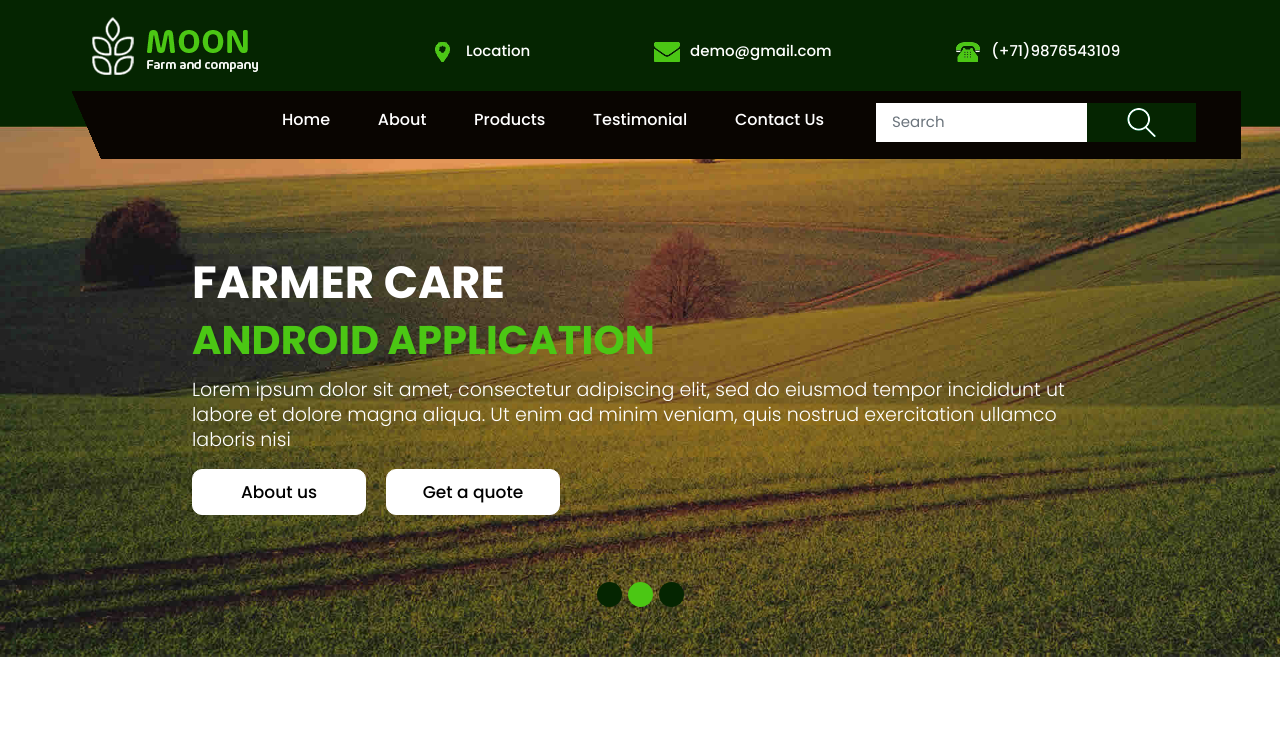
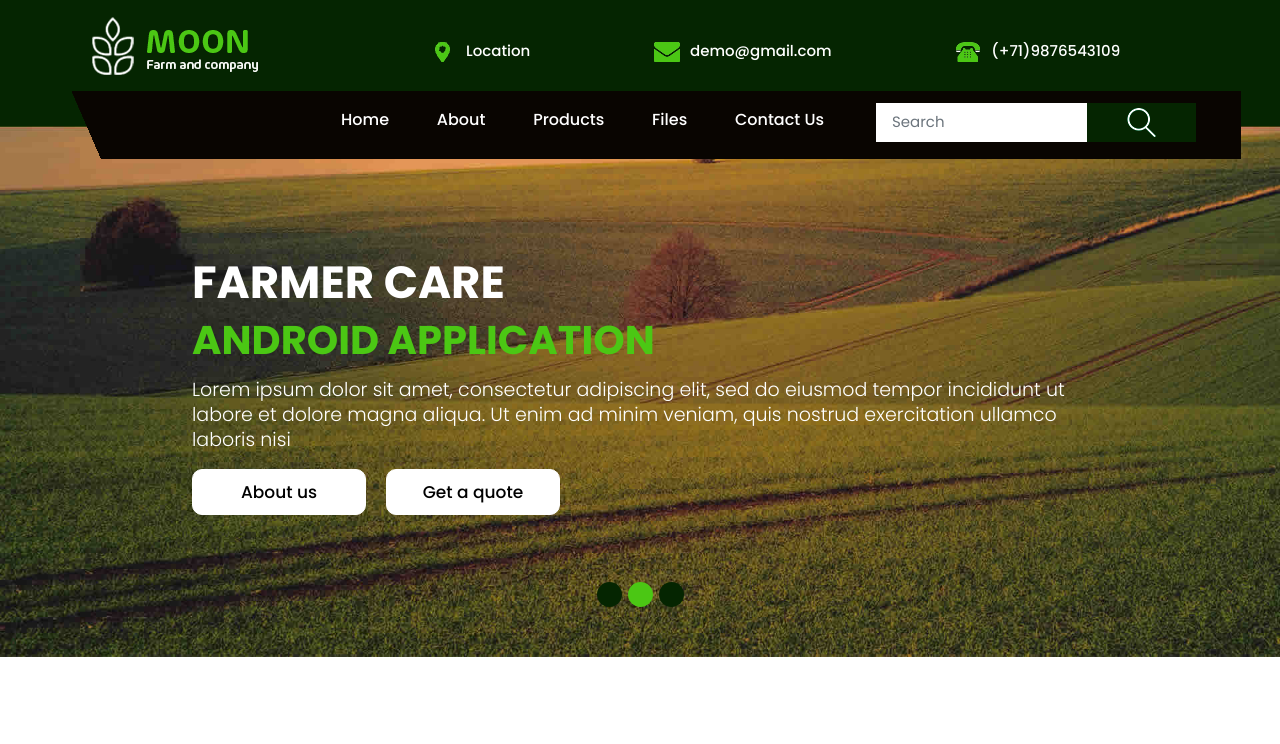
Before and after one commit to kalanaej/Farmer-Care, a plain HTML site: page index.html in a window 1280 px wide. Shown: the top 744 px of the page. Drawn offline with nearby package versions, Linux system fonts and the light colour scheme; some packages are replaced by stand-ins of ours.

Commit message:
Kalana test 1

```diff
--- a/index.html
+++ b/index.html
@@ -76,7 +76,7 @@
                                                 <li class="active"> <a href="index.html">Home</a> </li>
                                                 <li> <a href="#about">About</a> </li>
                                                 <li><a href="#product">Products</a></li>
-                                                <li><a href="#testimonial">Testimonial</a></li>
+                                                <li><a href="#testimonial">Files</a></li>
                                                 <li><a href="#contact">Contact Us</a></li>
 
                                             </ul>
```
